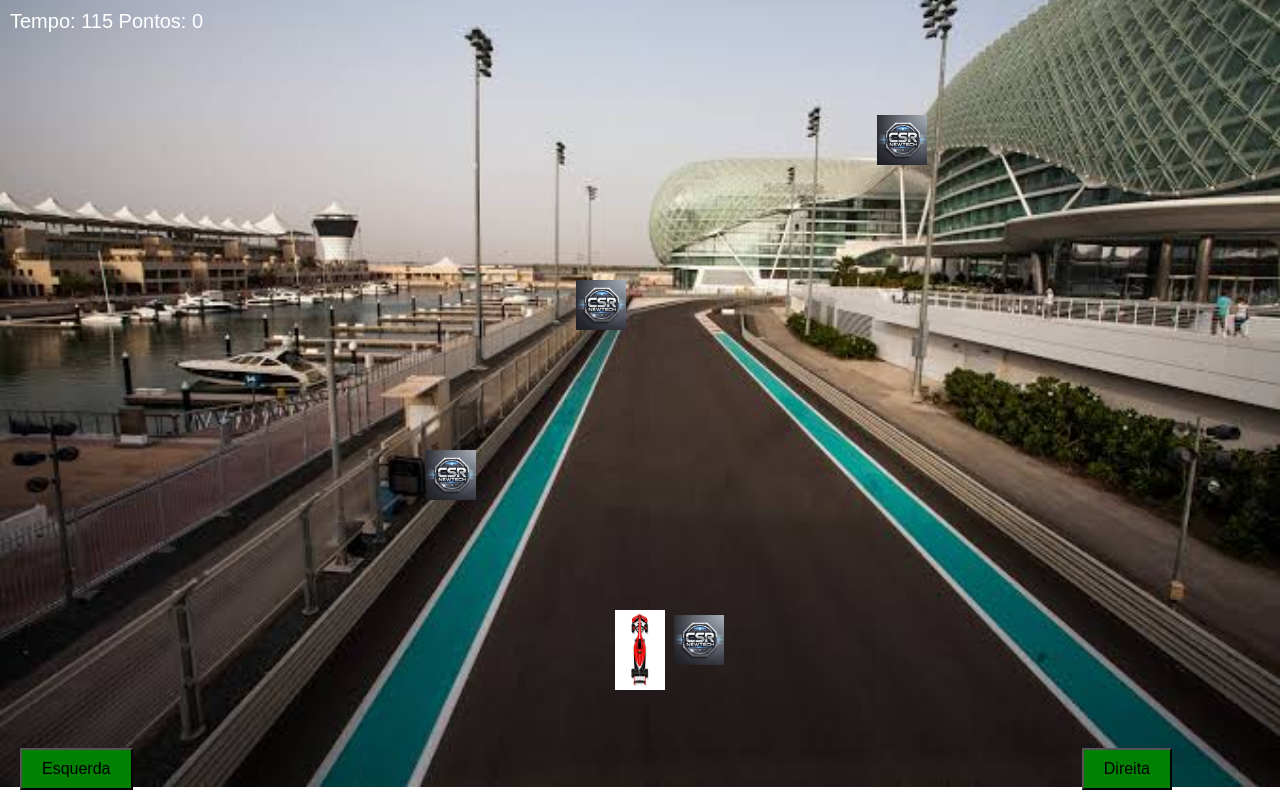
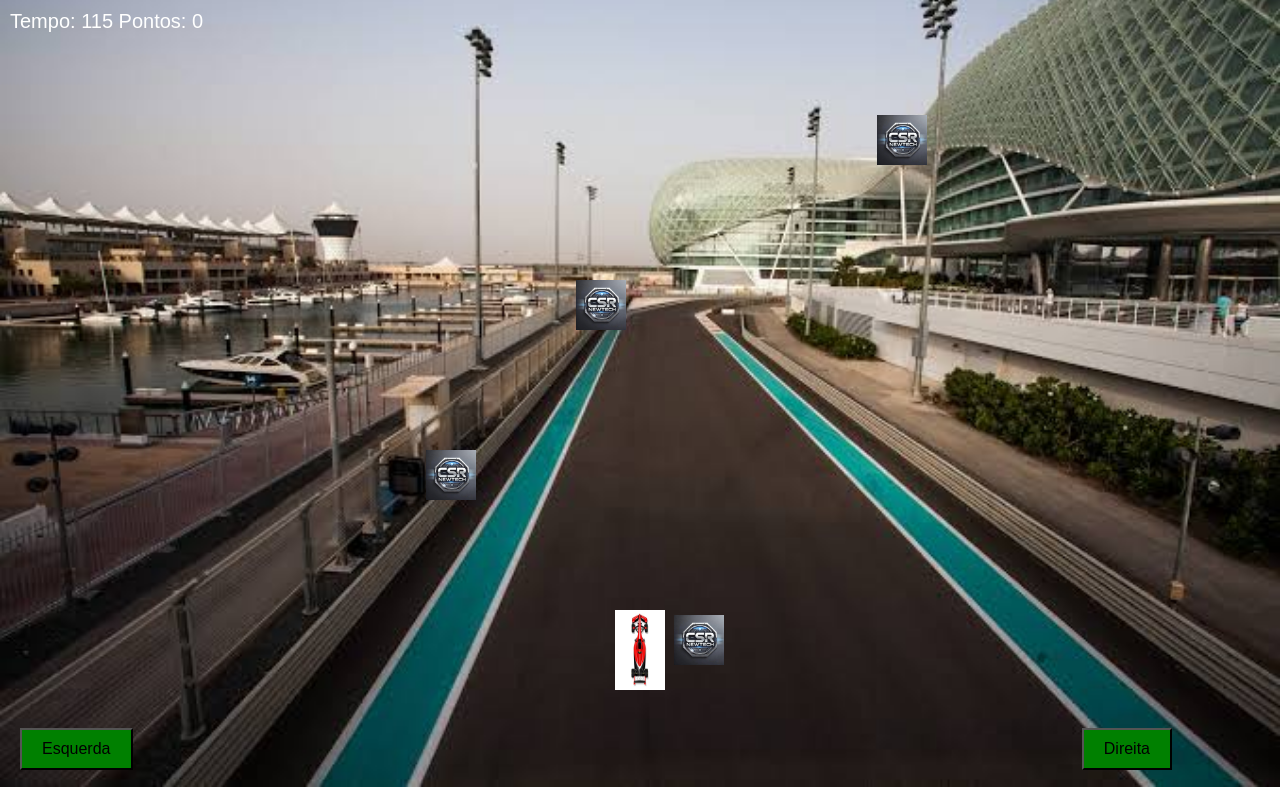
Before and after one commit to SuaSortehoje/F1senna, a plain HTML site: page index.html in a window 1280 px wide. Drawn offline with Linux system fonts and the light colour scheme.

Commit message:
Update index.html

```diff
--- a/index.html
+++ b/index.html
@@ -31,7 +31,7 @@
             justify-content: space-between;
 
             position: absolute;
-            bottom: 10px;
+            bottom: 30px;
             width: 90%;
             padding: 0 20px;
         }
```
